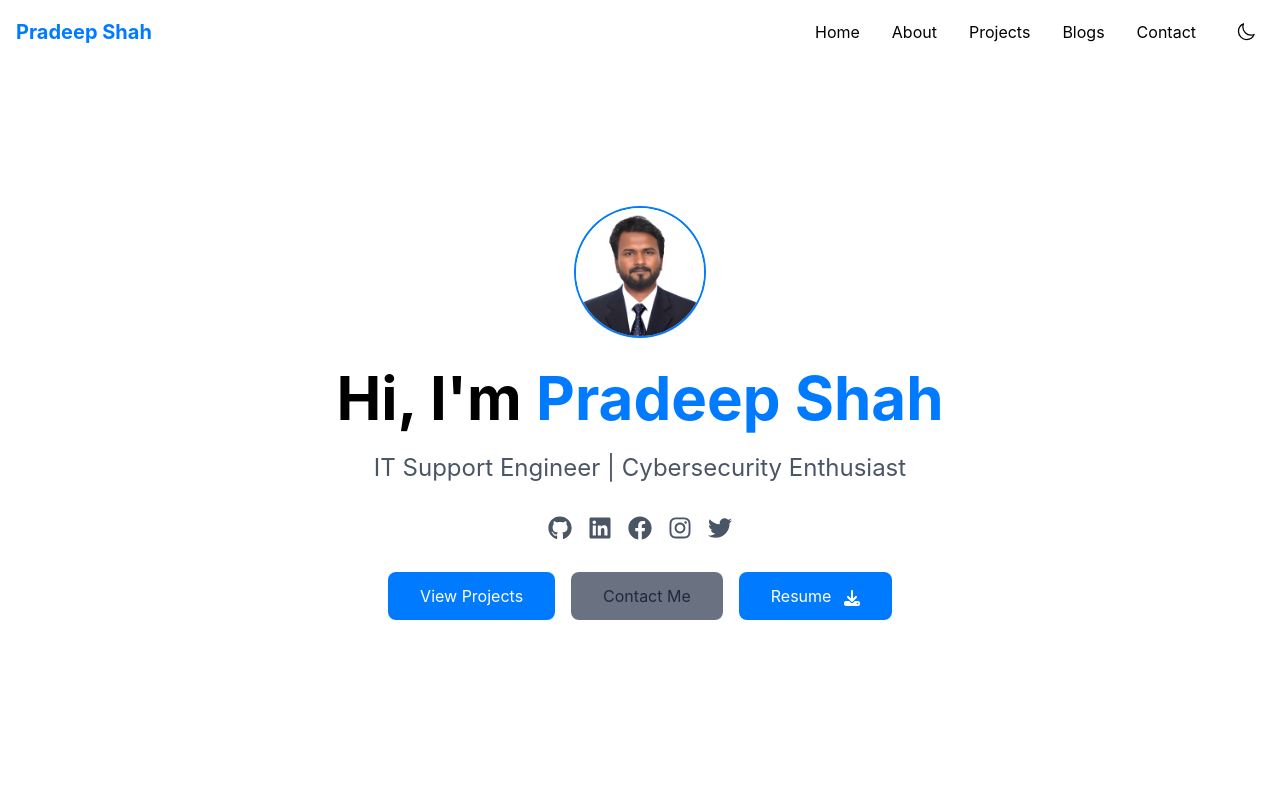
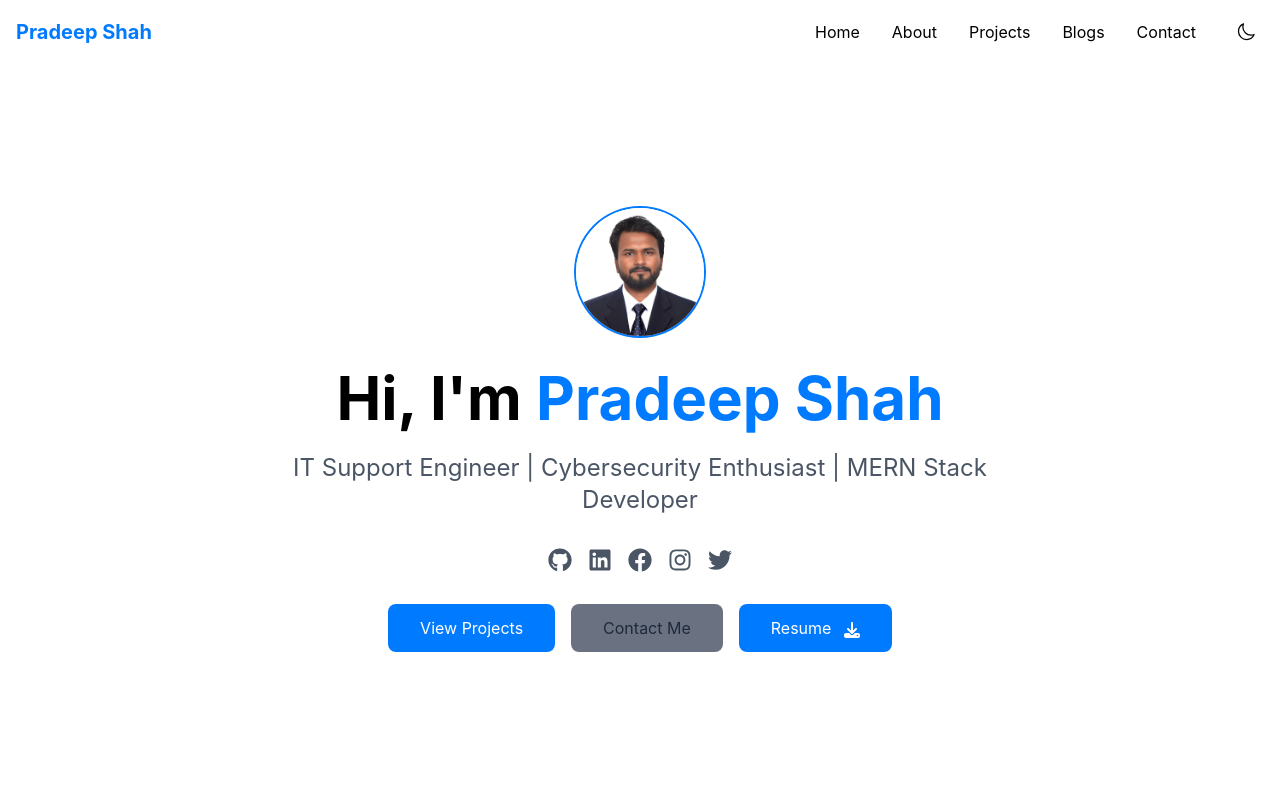
Before and after one commit to ipradeepshah/Pradeepshahportfolio, a Next.js app: page / in a window 1280 px wide. Shown: the top 800 px of the page. Built offline with nearby package versions, Linux system fonts and the light colour scheme.

Commit message:
added mern stack developer

```diff
--- a/src/app/components/Hero.tsx
+++ b/src/app/components/Hero.tsx
@@ -37,7 +37,7 @@ export default function Hero() {
             {...fadeInUp}
             transition={{ delay: 0.4 }}
           >
-            IT Support Engineer | Cybersecurity Enthusiast
+            IT Support Engineer | Cybersecurity Enthusiast | MERN Stack Developer
           </motion.p>
           <motion.div
             className="flex justify-center space-x-4 mb-8"
```
